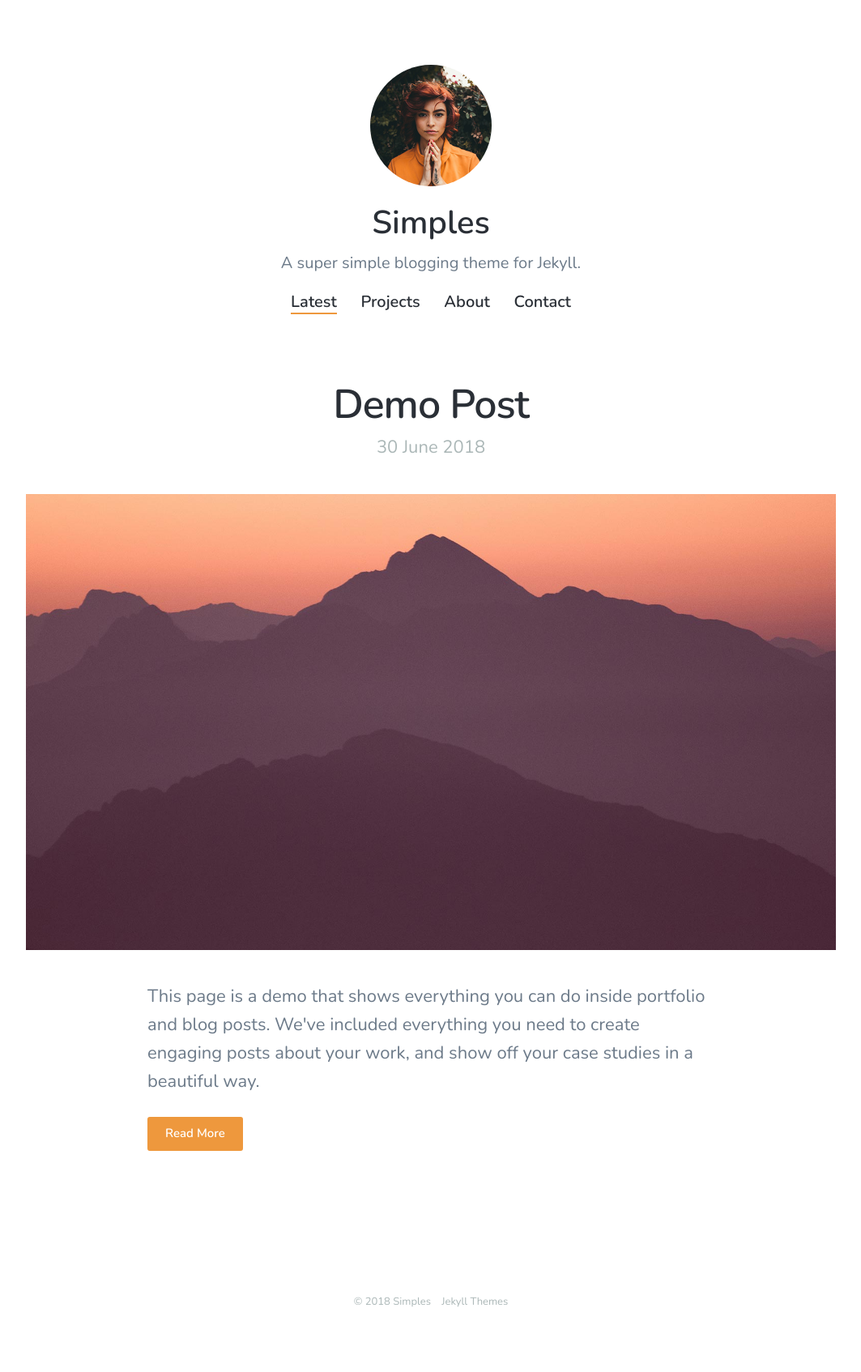
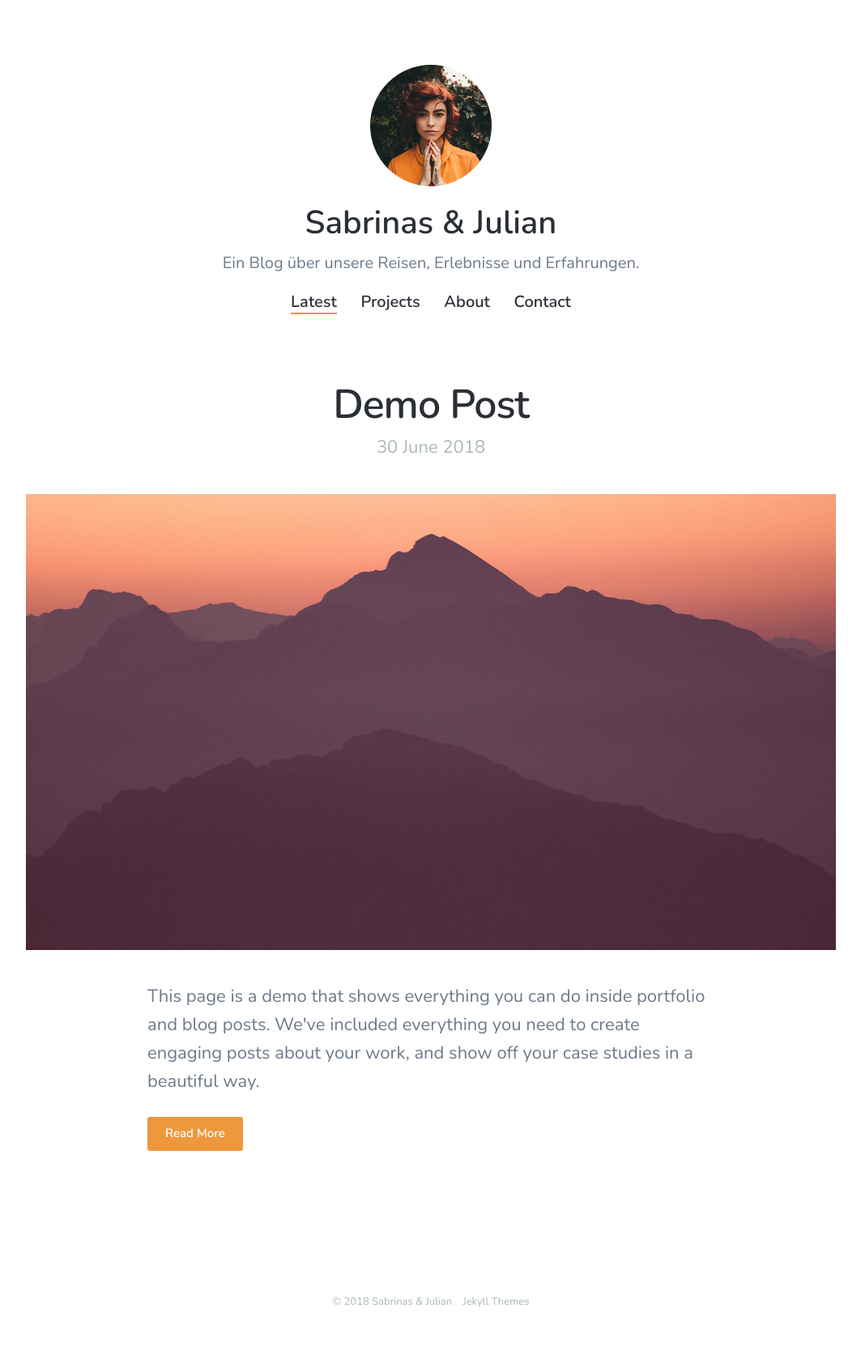
Before and after one commit to sabrinajulian/sabrinajulian.github.io, a Jekyll site: the page built from index.html, in a window 1280 px wide. Shown: the whole page at 81% size, without its empty margins (108-1171 px from the left). Built offline with Jekyll 4.4.1, drawn with Linux system fonts in a browser that asks for light colours; nearby versions of some CDN libraries; the list of posts is cut into pages by our own code.

Commit message:
Update settings.yml

```diff
--- a/_data/settings.yml
+++ b/_data/settings.yml
@@ -1,6 +1,6 @@
 basic_settings:
-  site_title: Simples
-  site_tagline: A super simple blogging theme for Jekyll.
+  site_title: Sabrinas & Julian
+  site_tagline: Ein Blog über unsere Reisen, Erlebnisse und Erfahrungen.
   favicon_image: /images/favicon.png
 
 header_settings:
```
